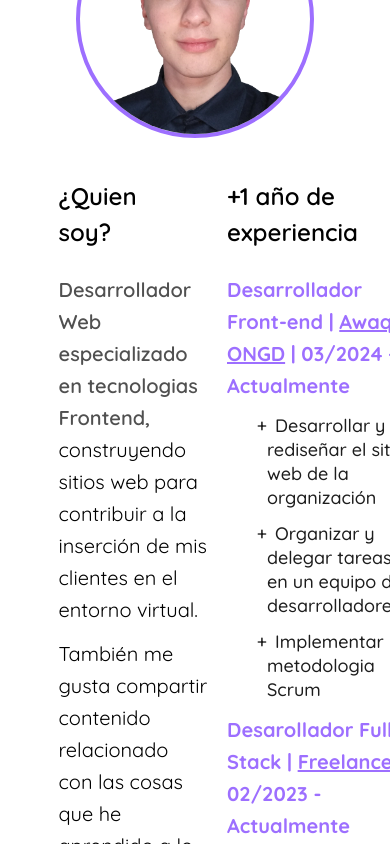
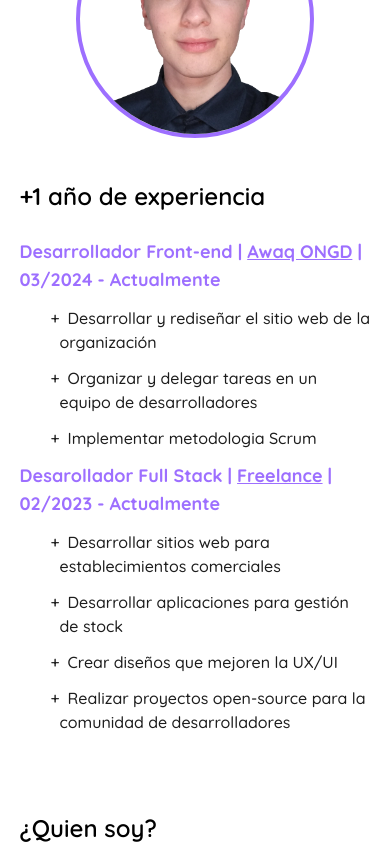
Before and after one commit to upon-X/portfolio-r, a React (Vite) app: page / in a window 390 px wide. Shown: the part 1156-2000 px from the top of the page. Built offline with nearby package versions, Linux system fonts and the light colour scheme.

Commit message:
responsive aboutme

```diff
--- a/src/components/AboutMe/Description.tsx
+++ b/src/components/AboutMe/Description.tsx
@@ -6,7 +6,7 @@ export const Description = () => {
   const { theme } = useTheme();
 
   return (
-    <div className="flex flex-col gap-6 items-start text-xl leading-8">
+    <div className="flex flex-col gap-6 items-start text-lg leading-7">
       <h4 className="font-semibold text-2xl">
         {content?.aboutMe[language].shortDesc.title}
       </h4>
--- a/src/components/AboutMe/Experience.tsx
+++ b/src/components/AboutMe/Experience.tsx
@@ -29,7 +29,7 @@ export const Experience = () => {
           .slice()
           .reverse()
           .map((job: Job, index: number) => (
-            <li key={index} className="list-none">
+            <li key={index} className="list-none text-lg leading-7">
               <p className="font-bold">
                 {job.title} |{" "}
                 <a
@@ -50,7 +50,7 @@ export const Experience = () => {
                 {job.responsabilities.map((responsibility, index) => (
                   <li
                     key={index}
-                    className="text-lg list-['+'] my-3 leading-6 font-medium"
+                    className="text-base list-['+'] my-3 leading-6 font-medium"
                   >
                     <span className=" ml-2">{responsibility}</span>
                   </li>
--- a/src/components/AboutMe/MySkills.tsx
+++ b/src/components/AboutMe/MySkills.tsx
@@ -11,7 +11,7 @@ export const MySkils = () => {
       <h4 className="font-semibold text-2xl">
         {content?.aboutMe[language].mySkills.title}
       </h4>
-      <div className="flex flex-wrap gap-3 text-xl select-none">
+      <div className="flex flex-wrap gap-3 text-xl sm:text-lg sm:gap-2 md:text-lg md:gap-2 select-none">
         {myTechAndSoftSkills.map((skill, index) => (
           <div
             key={index}
--- a/src/components/Navbar/index.tsx
+++ b/src/components/Navbar/index.tsx
@@ -16,7 +16,6 @@ export const Navbar = () => {
       }
     };
     window.addEventListener("resize", handleResize);
-    // Check the width initially
     handleResize();
     return () => {
       window.removeEventListener("resize", handleResize);
--- a/src/index.css
+++ b/src/index.css
@@ -21,7 +21,6 @@
 
   body {
     margin: 0;
-    background-color: #ffffff;
   }
 
   section {
@@ -42,38 +41,11 @@
     color: white;
     background-color: #9d6fff;
     border-radius: 200px;
-    /* background: rgba(255, 255, 255, 0);
-    background: -moz-linear-gradient(
-      top,
-      rgba(255, 255, 255, 0) 0%,
-      rgba(157, 111, 255, 1) 100%
-    );
-    background: -webkit-gradient(
-      left top,
-      left bottom,
-      color-stop(0%, rgba(255, 255, 255, 0)),
-      color-stop(100%, rgba(157, 111, 255, 1))
-    );
-    background: -webkit-linear-gradient(
-      top,
-      rgba(255, 255, 255, 0) 0%,
-      rgba(157, 111, 255, 1) 100%
-    );
-    background: -o-linear-gradient(
-      top,
-      rgba(255, 255, 255, 0) 0%,
-      rgba(157, 111, 255, 1) 100%
-    );
-    background: -ms-linear-gradient(
-      top,
-      rgba(255, 255, 255, 0) 0%,
-      rgba(157, 111, 255, 1) 100%
-    );
-    background: linear-gradient(
-      to bottom,
-      rgba(255, 255, 255, 0) 0%,
-      rgba(157, 111, 255, 1) 100%
-    );
-    filter: progid:DXImageTransform.Microsoft.gradient( startColorstr='#ffffff', endColorstr='#9d6fff', GradientType=0 ); */
+  }
+
+  @media (max-width: 768px) {
+    section {
+      padding: 0 5vw;
+    }
   }
 }
--- a/src/page/AboutMe.tsx
+++ b/src/page/AboutMe.tsx
@@ -30,14 +30,19 @@ export default function AboutMe() {
           alt="Valentino Micheloni Photo"
         />
       </div>
-      <div className="grid grid-cols-2 gap-16">
-        <div>
+      <div
+        className="flex flex-col gap-16
+        2xl:grid 2xl:grid-cols-2
+        xl:grid xl:grid-cols-2
+        "
+      >
+        <div className="order-1">
+          <Experience />
+        </div>
+        <div className="order-2">
           <Description />
         </div>
-        <div>
-          <Experience />
-        </div>
-        <div className=" col-span-2">
+        <div className="order-3 col-span-2">
           <MySkils />
         </div>
       </div>
```
